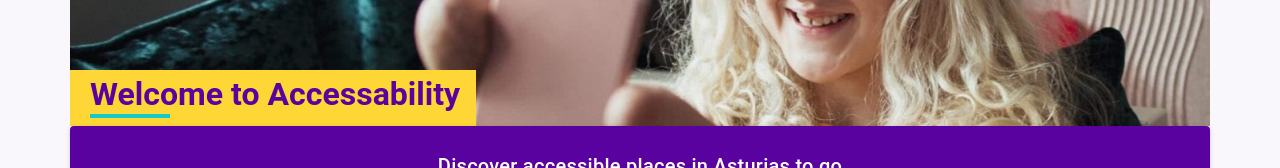
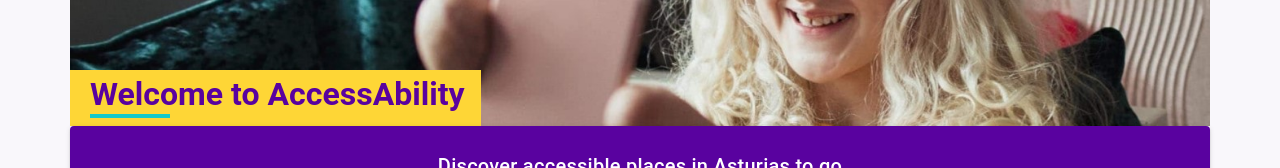
Before and after one commit to luisalvarez246/accessability, a Vue app in the folder frontend/: page / in a window 1280 px wide. Shown: the part 172-340 px from the top of the page. Built offline with nearby package versions, Linux system fonts and the light colour scheme.

Commit message:
silly commit: change Accessability to AccessAbility

```diff
--- a/frontend/src/views/HomeView.vue
+++ b/frontend/src/views/HomeView.vue
@@ -4,7 +4,7 @@
     <v-img src="../assets/images/hero.jpg" alt="" cover max-width="1140"
       max-height="250">
       <div class="title">
-        <h1 class="underline pl-4">Welcome to Accessability</h1>
+        <h1 class="underline pl-4">Welcome to AccessAbility</h1>
       </div>
     </v-img>
   </v-container>
```
